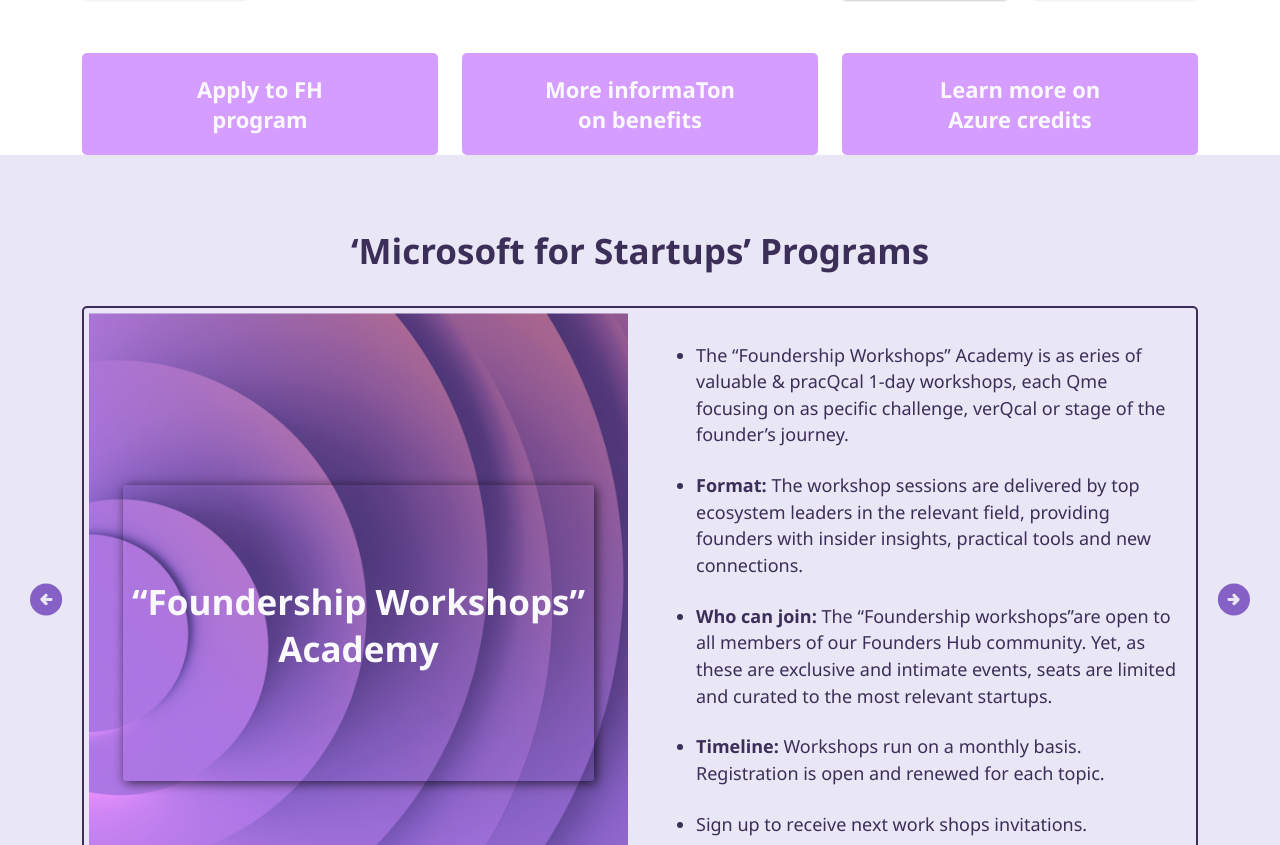
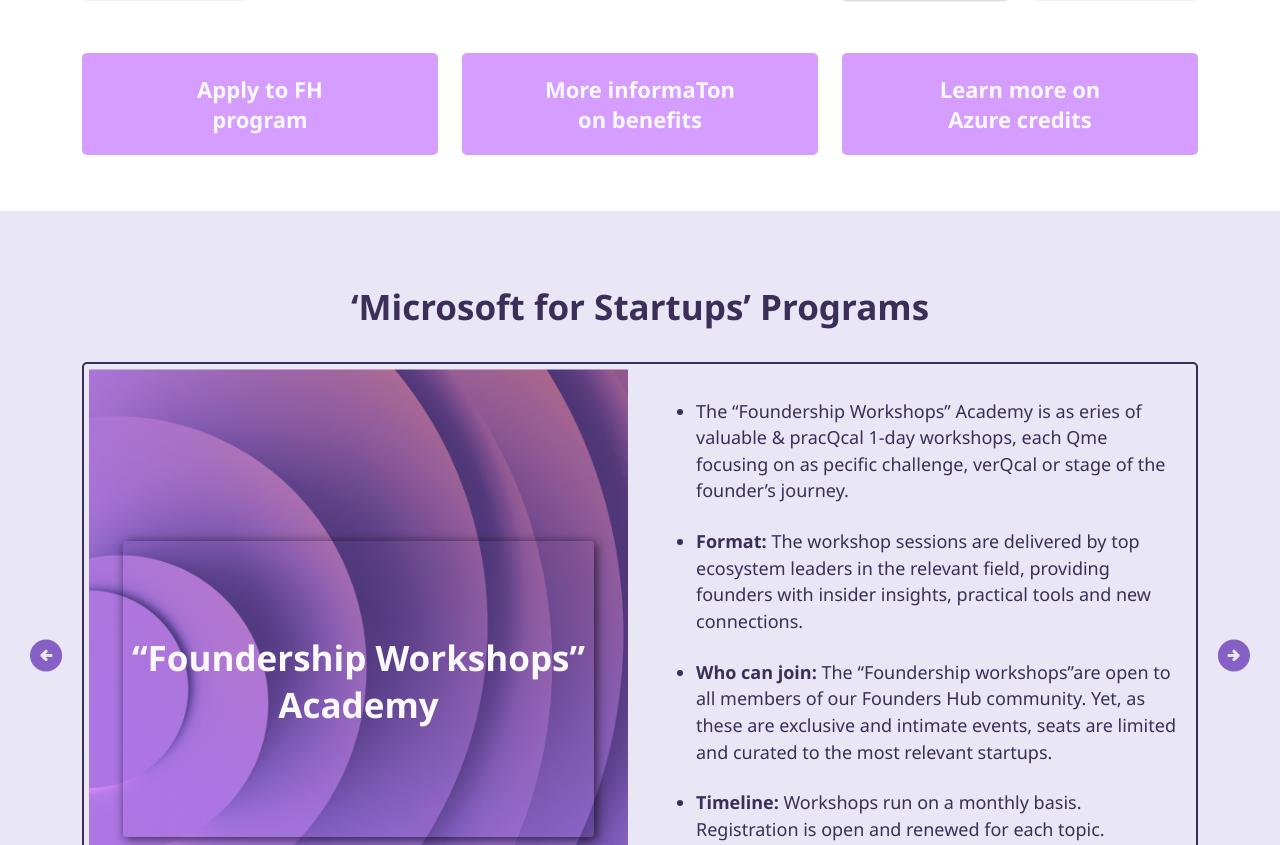
Before and after one commit to NamanGoyal-415/MFS, a plain HTML site: page index.html in a window 1280 px wide. Shown: the part 4016-4861 px from the top of the page. Drawn offline with nearby package versions, Linux system fonts and the light colour scheme.

Commit message:
footer update

```diff
--- a/assets/css/style.css
+++ b/assets/css/style.css
@@ -3,7 +3,9 @@
     src: url("../font/FontsFree-Net-Segoe-UI.ttf");
 }
 
-
+html{
+    overflow-x: hidden;
+}
 :root {
     /* font-size */
     --fs-xs: 18px;
--- a/index.html
+++ b/index.html
@@ -240,8 +240,8 @@
                     </div>
                 </div>
             </div>
-            <div class="row justify-content-center">
-                <div class="col-lg-4 col-md-6 col-12 pt-2">
+            <div class="row justify-content-center pb-5">
+                <div class="col-lg-4 col-md-6 col-12 py-2">
                     <button class="sec5-btn btn-space">Apply to FH program</button>
                 </div>
                 <div class="col-lg-4 col-md-6 col-12 pt-2">
```
